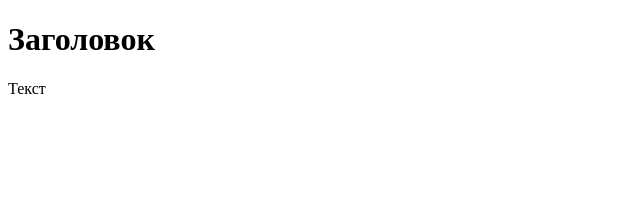
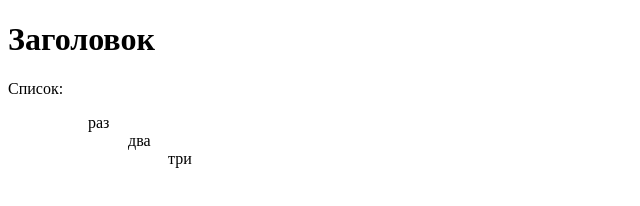
Before and after one commit to Vinacore/main, a plain HTML site: page index.html in a window 1280 px wide. Shown: the whole page, without its empty margins (0-640 px from the left). Drawn offline with Linux system fonts and the light colour scheme.

Commit message:
Update index.html

```diff
--- a/index.html
+++ b/index.html
@@ -8,6 +8,17 @@
  </head>
  <body>
   <h1>Заголовок</h1>
-  <p>Текст</p>
+  <p>Список:</p>
+  <ul>
+   <ul>
+    раз
+   </li>
+   <ul>
+    два
+   </li>
+   <ul>
+    три
+   </li>
+  </ul>
  </body>
 </html>
```
